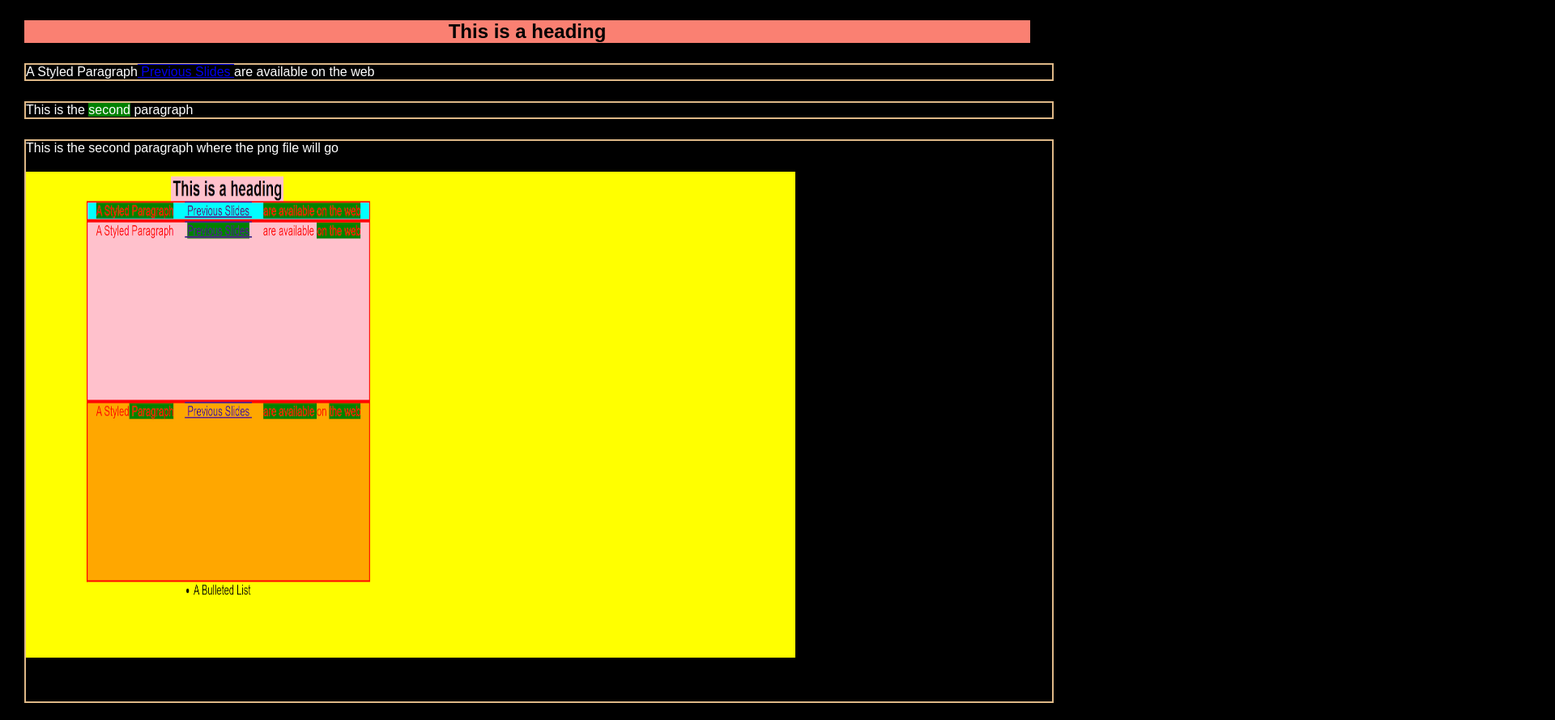
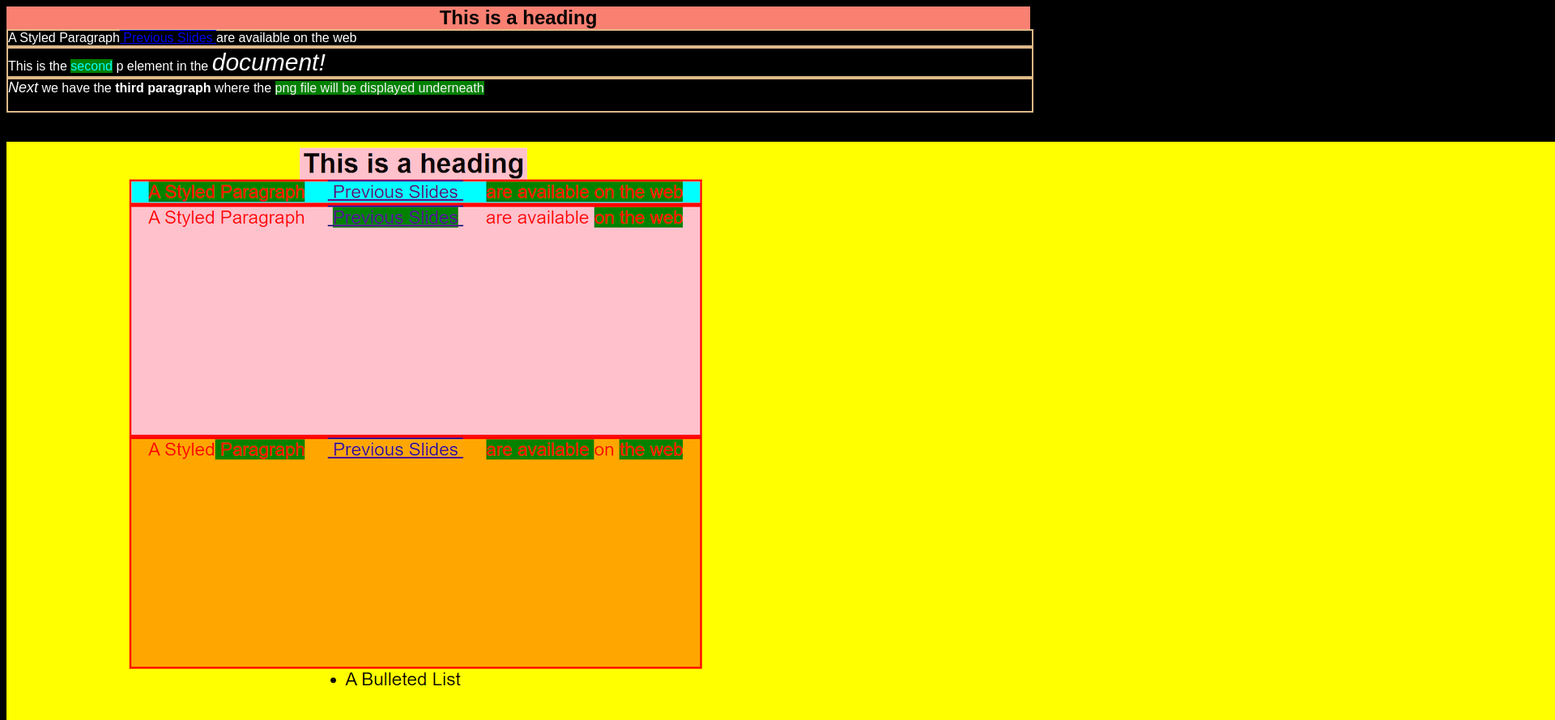
Before and after one commit to r4ty34r/WebDev, a plain HTML site: page hw2.html in a window 1280 px wide. Shown: the top 889 px of the page at 81% size, 1920 px wide, since content can reach past the window. Drawn offline with Linux system fonts and the light colour scheme.

Commit message:
Update hw2.html
Added more individualized styling to elements, resized img,

```diff
--- a/hw2.html
+++ b/hw2.html
@@ -1,16 +1,24 @@
 <!DOCTYPE html>
-<html>
-    <head id="block">
-        <title>Styles from Slides</title>
-        <link href="hw2.css" type="text/css" rel="stylesheet" />
-    </head>
 
+<html lang="en">
+    <head>
+    <meta charset="UTF-8">
+    <meta http-equiv="X-UA-Compatible" content="IE=edge">
+    <meta name="viewport" content="width=device-width, initial-scale=1.0">
+    <title>Document</title>
+    <link href="hw2.css" type="text/css" rel="stylesheet"/>
+</head>
 
-<body id="block">
-    <h2 id="inline">This is a heading </h2>
-    <p id="inline"> A Styled Paragraph<a href="https:/www.fordham.edu"> Previous Slides </a>are available on the web </p>
-    <p id="inline">This is the <span style="background-color: green;">second</span> paragraph</p>
-    <p id="inline">This is the second paragraph where the png file will go<br><img id="img" src="hw2.png" alt="img output"></p>
+<body>
+    <h2>This is a heading </h2>
+
+    <p class="inline"> A Styled Paragraph<a href="https:/www.fordham.edu"> Previous Slides </a>are available on the web </p>
+    <p class="mypar">This is the <span style="background-color: green; color:cyan;">second</span> p element in the <span style="font-size: 30px; font-style: italic;">document!</span></p>
+    <p class="mypar"><span style="font-style: oblique; font-size: large;">Next</span> we have the <strong>third paragraph</strong> where the <span style="background-color: green; color:whitesmoke;">png file will be displayed underneath</span>
+    <br><br></p>
+    <br><br>
+    <img class="img" src="hw2.png" alt="img output">
+
     <ul>
         <li>A Bulleted List </li>
     </ul>
```
